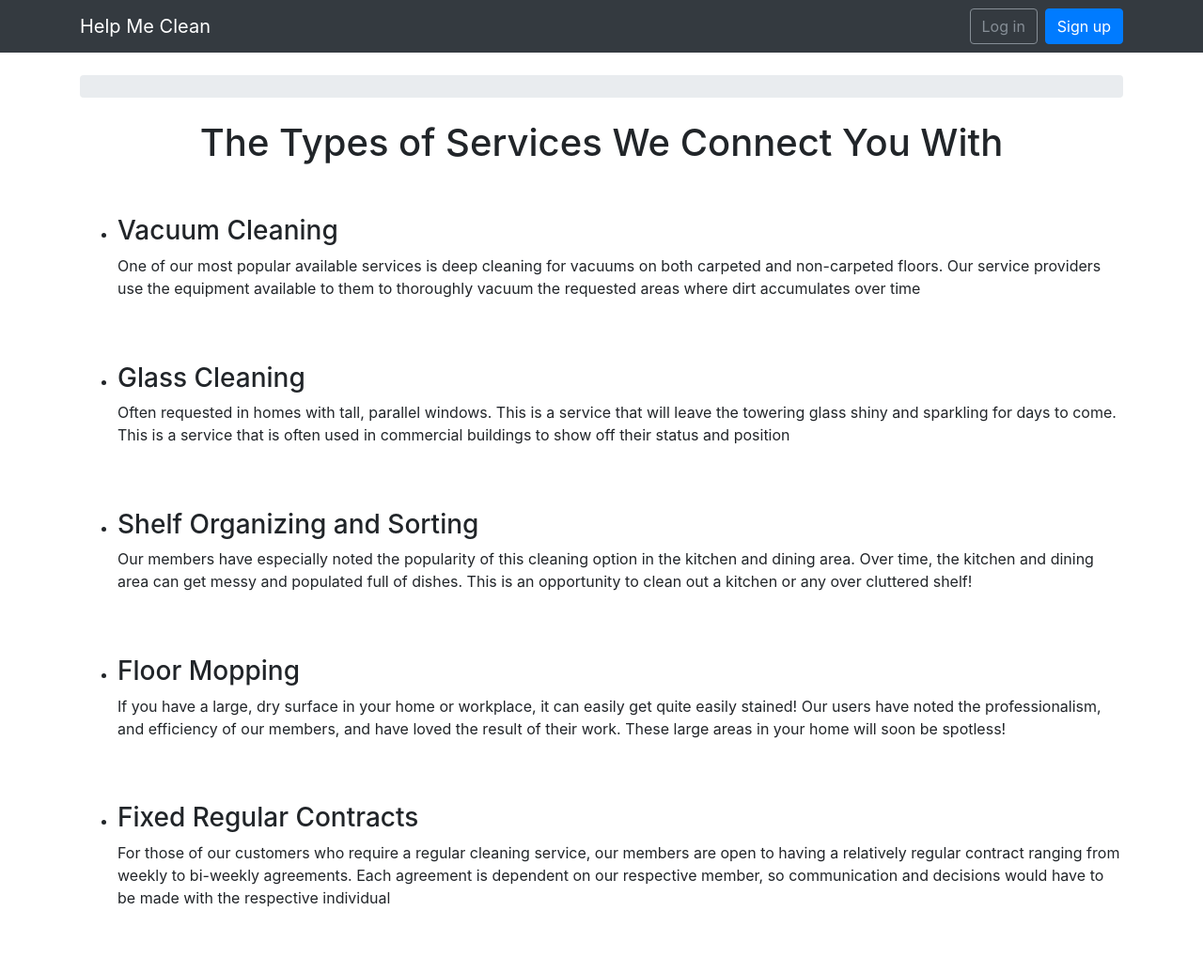
After one commit to byronlin92/NwHacksApp2018, a Django app: page /serviceConnections/ in a window 1280 px wide. The commit adds this page. Shown: the whole page at 94% size. Run offline with Django 3.2, Linux system fonts and the light colour scheme; some libraries are stand-ins or nearby versions.

Commit message:
Added ad portions of our website as well as number of services on the home screen

```diff
--- a/accounts/views.py
+++ b/accounts/views.py
@@ -1,5 +1,5 @@
 from django.shortcuts import render, redirect, get_object_or_404
-
+from app.models import Post
 from django.contrib.auth import login
 from .forms import SignUpForm, AccountUpdateForm, UpdatePasswordForm, ProfileUpdateForm
 from django.shortcuts import render, redirect
@@ -55,7 +55,8 @@ def account_update(request, user_username):
 #PROFILES
 def profile_detail(request, profile_pk):
     profile = get_object_or_404(Profile, pk=profile_pk)
-    return render(request, 'profile_detail.html', {'profile':profile})
+    posts = Post.objects.all()
+    return render(request, 'profile_detail.html', {'profile':profile}, {'posts': posts})
 
 @login_required
 def profile_update(request, profile_pk):
--- a/app/views.py
+++ b/app/views.py
@@ -7,12 +7,25 @@ from django.contrib import messages
 from django.contrib.auth.decorators import login_required
 
 def home(request):
-    return render(request, 'home.html')
+    posts = Post.objects.all()
+    return render(request, 'home.html', {'posts':len(posts)})
 
 #POSTS
 def posts(request):
     posts = Post.objects.all()
     return render(request, 'posts.html', {'posts':posts})
+
+def howItWorks(request):
+    return render(request, 'howItWorks.html')
+
+def serviceConnections(request):
+    return render(request, 'serviceConnections.html')
+
+def meetOurTeam(request):
+    return render(request, 'meetOurTeam.html')
+
+def reviews(request):
+    return render(request, 'reviews.html')
 
 @login_required
 def post_new(request):
--- a/myproject/urls.py
+++ b/myproject/urls.py
@@ -34,6 +34,12 @@ urlpatterns = [
     url(r'^logout/$', auth_views.LogoutView.as_view(), name='logout'),
     url(r'^login/$', auth_views.LoginView.as_view(template_name='login.html'), name='login'),
 
+    #INFO TABS
+    url(r'^howItWorks/$', views.howItWorks, name='howItWorks'),
+    url(r'^serviceConnections/$', views.serviceConnections, name='serviceConnections'),
+    url(r'^meetOurTeam/$', views.meetOurTeam, name='meetOurTeam'),
+    url(r'^reviews/$', views.reviews, name='reviews'),
+
     url(r'^account/(?P<user_username>\w+)/details/$', account_views.account_detail, name='account_detail'),
     url(r'^account/(?P<user_username>\w+)/update/$', account_views.account_update, name='account_update'),
     url(r'^account/(?P<user_username>\w+)/password/$', account_views.password_change, name='password_change'),
@@ -42,6 +48,6 @@ urlpatterns = [
 
     #PROFILE
     url(r'^profile/(?P<profile_pk>\d+)/details/$', account_views.profile_detail, name='profile_detail'),
-    url(r'^profile/(?P<profile_pk>\d+)/update/$', account_views.profile_update, name='profile_update'),
+    url(r'^profile/(?P<profile_pk>\d+)/update/$', account_views.profile_update, name='profile_update')
 
 ]
--- a/templates/base.html
+++ b/templates/base.html
@@ -29,8 +29,8 @@
                     {{ user.username }}
                   </a>
                   <div class="dropdown-menu dropdown-menu-right" aria-labelledby="userMenu">
-                    <a class="dropdown-item" href="{% url 'account_detail' user.username %}">My account</a>
-                    <a class="dropdown-item" href="{% url 'profile_detail' user.profile.pk %}">My profile</a>
+                    <a class="dropdown-item" href="{% url 'account_detail' user.username %}">My Account</a>
+                    <a class="dropdown-item" href="{% url 'profile_detail' user.profile.pk %}">My Profile</a>
 
                     <div class="dropdown-divider"></div>
                     <a class="dropdown-item" href="{% url 'logout' %}">Log out</a>
--- a/templates/profile_detail.html
+++ b/templates/profile_detail.html
@@ -28,9 +28,6 @@
       </tr>
     </thead>
     <tbody class="list">
-    <tr>
-        <td>Hello!!!</td>
-    </tr>
       {% for post in posts %}
     <!-- Have a check to see which records in the database matches the current user -->
         <tr>
--- /dev/null
+++ b/templates/serviceConnections.html
@@ -0,0 +1,65 @@
+{% extends 'base.html' %}
+
+{% block content %}
+<h1 style="text-align:center; margin-bottom:40pt;">The Types of Services We Connect You With</h1>
+
+<ul>
+
+  <li style="margin-bottom:50pt;">
+    <h3>
+      Vacuum Cleaning
+    </h3>
+    <p>
+      One of our most popular available services is deep cleaning for vacuums on both carpeted and non-carpeted floors.
+      Our service providers use the equipment available to them to thoroughly vacuum the requested areas where dirt
+      accumulates over time
+    </p>
+  </li>
+
+  <li style="margin-bottom:50pt;">
+    <h3>
+      Glass Cleaning
+    </h3>
+    <p>
+      Often requested in homes with tall, parallel windows. This is a service that will leave the towering glass
+      shiny and sparkling for days to come. This is a service that is often used in commercial buildings to show
+      off their status and position
+    </p>
+  </li>
+
+  <li style="margin-bottom:50pt;">
+    <h3>
+      Shelf Organizing and Sorting
+    </h3>
+    <p>
+      Our members have especially noted the popularity of this cleaning option in the kitchen and dining area. Over
+      time, the kitchen and dining area can get messy and populated full of dishes. This is an opportunity to clean out
+      a kitchen or any over cluttered shelf!
+    </p>
+  </li>
+
+  <li style="margin-bottom:50pt;">
+    <h3>
+      Floor Mopping
+    </h3>
+    <p>
+      If you have a large, dry surface in your home or workplace, it can easily get quite easily stained! Our users
+      have noted the professionalism, and efficiency of our members, and have loved the result of their work. These
+      large areas in your home will soon be spotless!
+    </p>
+  </li>
+
+  <li style="margin-bottom:50pt;">
+    <h3>
+      Fixed Regular Contracts
+    </h3>
+    <p>
+      For those of our customers who require a regular cleaning service, our members are open to having a relatively
+      regular contract ranging from weekly to bi-weekly agreements. Each agreement is dependent on our respective member,
+      so communication and decisions would have to be made with the respective individual
+    </p>
+  </li>
+
+</ul>
+
+{% endblock %}
```
Also changed, not shown: templates/home.html (+6 -2 lines), templates/howItWorks.html (added, +24 -0 lines), templates/meetOurTeam.html (added, +45 -0 lines), templates/reviews.html (added, +17 -0 lines).
